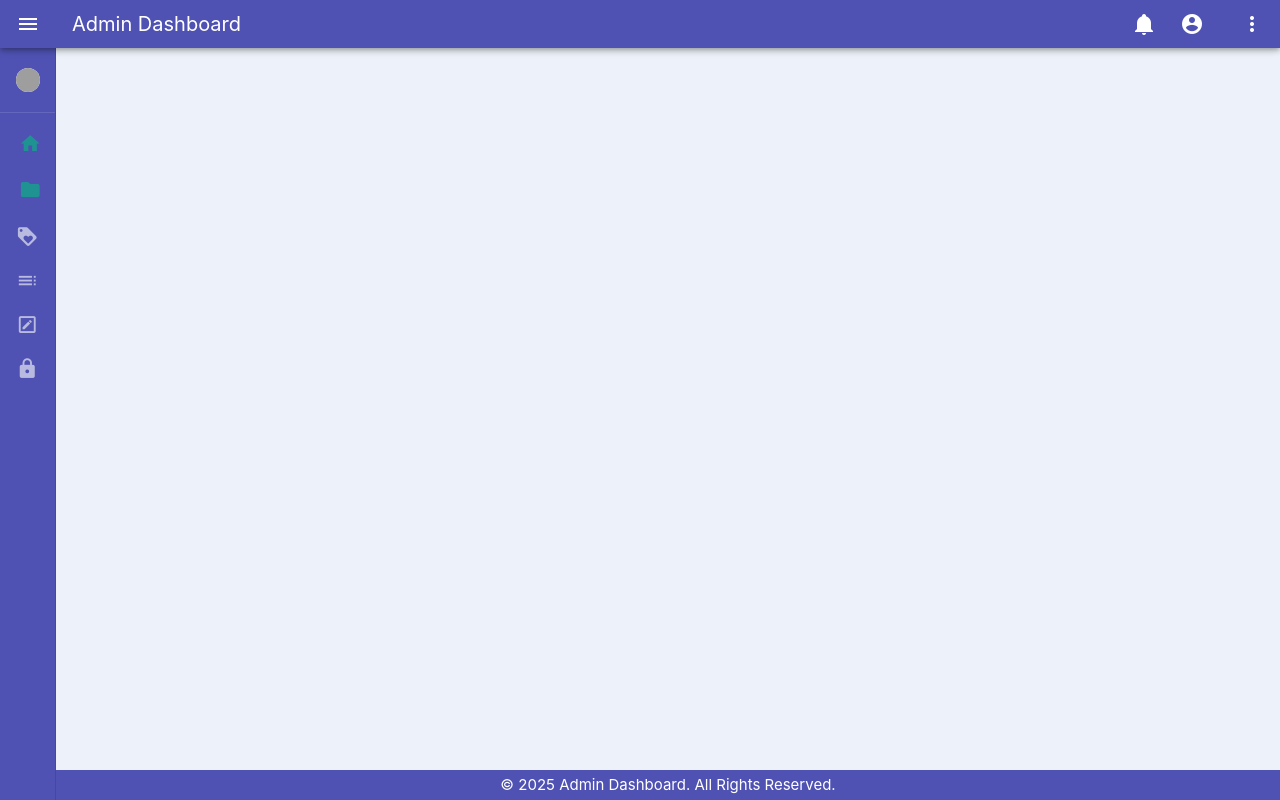
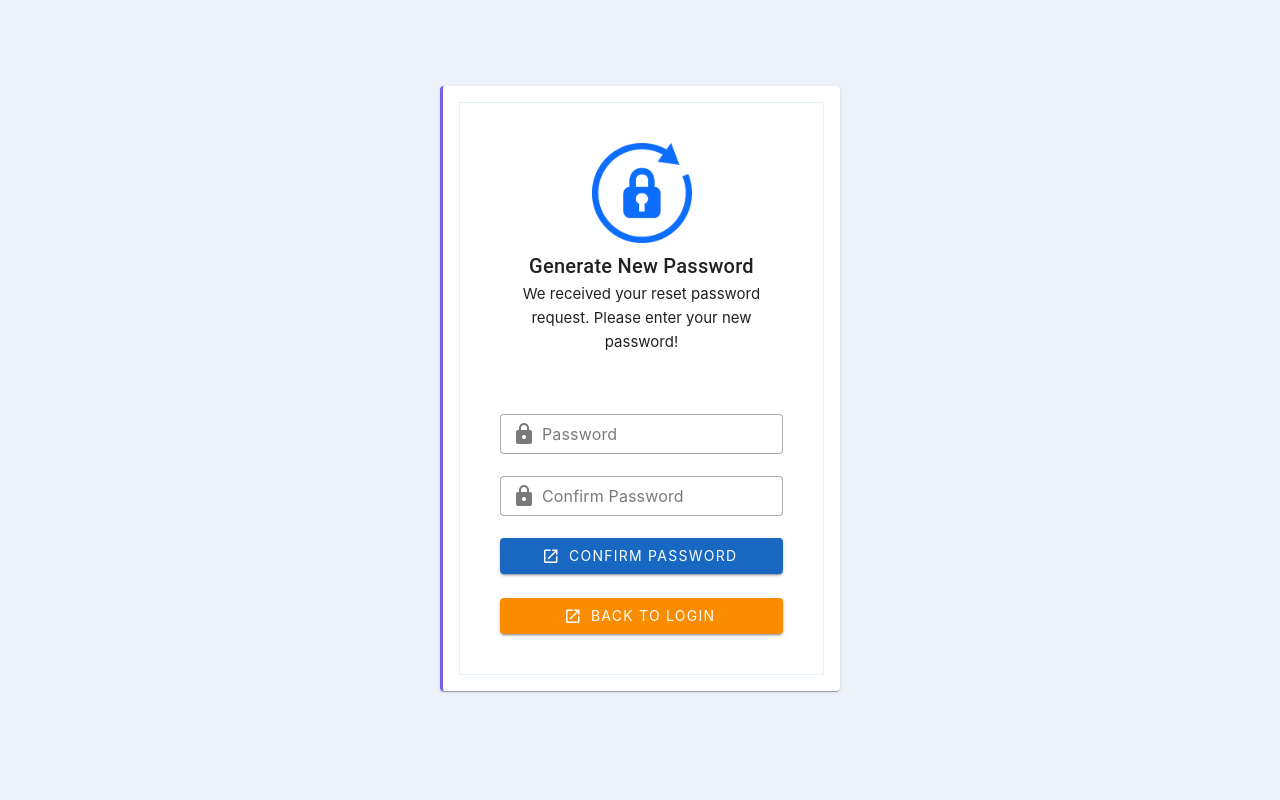
Before and after one commit to shamim009277/vue_vuetify_dashboard, a Vue app: page /reset-password in a window 1280 px wide. Built offline with nearby package versions, Linux system fonts and the light colour scheme; grey boxes are pictures that could not be loaded.

Commit message:
Authentication page add

```diff
--- a/src/App.vue
+++ b/src/App.vue
@@ -1,7 +1,6 @@
-
 <script setup>
-import { ref,computed } from "vue";
-import { RouterView,useRoute } from 'vue-router'
+import { ref, computed } from "vue";
+import { RouterView, useRoute } from 'vue-router'
 import Footer from '@/components/Footer.vue'
 import Topbar from '@/components/Topbar.vue'
 import Sidebar from '@/components/Sidebar.vue'
@@ -9,7 +8,7 @@ const isDrawerOpen = ref(true);
 const route = useRoute();
 
 // Define routes where sidebar and topbar should be hidden
-const hiddenRoutes = ["/login", "/register", "/forgot-password"];
+const hiddenRoutes = ["/login", "/register", "/forget-password", "/reset-password"];
 const showLayout = computed(() => !hiddenRoutes.includes(route.path));
 
 const toggleDrawer = () => {
@@ -33,9 +32,9 @@ const toggleDrawer = () => {
       </v-main>
 
       <!-- Footer -->
-       <div v-if="showLayout">
+      <div v-if="showLayout">
         <Footer />
-       </div>
+      </div>
     </v-container>
   </v-app>
 </template>
@@ -44,6 +43,7 @@ const toggleDrawer = () => {
 body {
   margin: 0;
 }
+
 .card-border-purple {
   border-left: 3px solid #7461E8 !important;
 }
@@ -63,7 +63,8 @@ body {
 .v-list-item__content {
   display: flex;
 }
-.footer{
+
+.footer {
   height: 30px;
 }
 
--- a/src/components/Sidebar.vue
+++ b/src/components/Sidebar.vue
@@ -87,6 +87,14 @@
                     <v-list-item class="v-item-list-custom" prepend-icon="mdi-plus" title="Register"
                         value="register"></v-list-item>
                 </RouterLink>
+                <RouterLink :to="{ name: 'forgetpassword' }" active-class="custom-exact-active" style="display: flex;">
+                    <v-list-item class="v-item-list-custom" prepend-icon="mdi-plus" title="Forgot Password"
+                        value="forgetpassword"></v-list-item>
+                </RouterLink>
+                <RouterLink :to="{ name: 'resetpassword' }" active-class="custom-exact-active" style="display: flex;">
+                    <v-list-item class="v-item-list-custom" prepend-icon="mdi-plus" title="Reset Password"
+                        value="resetpassword"></v-list-item>
+                </RouterLink>
             </v-list-group>
         </v-list>
     </v-navigation-drawer>
--- a/src/router/index.js
+++ b/src/router/index.js
@@ -10,6 +10,8 @@ import Form from '@/views/comp/Form.vue'
 import FormLayout from '@/views/comp/FormLayout.vue'
 import Login from '@/views/authentication/Login.vue'
 import Register from '@/views/authentication/Register.vue'
+import ForgetPassword from '@/views/authentication/ForgetPass.vue'
+import ResetPassword from '@/views/authentication/ResetPassword.vue'
 
 const router = createRouter({
   history: createWebHistory(import.meta.env.BASE_URL),
@@ -69,6 +71,16 @@ const router = createRouter({
       name: 'register',
       component: Register,
     },
+    {
+      path: '/forget-password',
+      name: 'forgetpassword',
+      component: ForgetPassword,
+    },
+    {
+      path: '/reset-password',
+      name: 'resetpassword',
+      component: ResetPassword,
+    },
   ],
 })
 
--- /dev/null
+++ b/src/views/authentication/ForgetPass.vue
@@ -0,0 +1,54 @@
+<template>
+    <v-container fluid class="d-flex align-center justify-center full-height" style="height: 100vh;">
+        <v-row justify="center" align="center">
+            <v-col cols="12" md="6" lg="4">
+                <v-card class="pa-4 card-border-purple">
+                    <div class="border border-info pa-10">
+                        <div class="text-center">
+                            <img src="../../assets/img/for.png" alt="" width="100px" height="100px">
+                        </div>
+                        <div class="text-center">
+                            <h3 class="text-h6">Forgot Password?</h3>
+                            <p>Enter your registered email ID to reset the password ? </p>
+                        </div>
+
+                        <div class="text-center custom-top">
+                            <v-form density="compact" class="mt-5" @submit.prevent>
+                                <v-text-field label="Email Address" type="email" prepend-inner-icon="mdi-email"
+                                    v-model="email" variant="outlined" density="compact" color="info"></v-text-field>
+
+
+                                <v-btn class="w-100" prepend-icon="mdi-open-in-new" type="submit" color="primary">
+                                    Send
+                                </v-btn><br><br>
+
+                                <router-link :to="{ name: 'login' }" class="router-link">
+                                    <v-btn class="w-100" prepend-icon="mdi-open-in-new" type="submit" color="warning">
+                                        Send
+                                    </v-btn>
+                                </router-link>
+                            </v-form>
+                        </div>
+                    </div>
+                </v-card><br>
+            </v-col>
+        </v-row>
+    </v-container>
+</template>
+
+<script setup>
+
+</script>
+
+<style>
+.custom-top {
+    margin-top: 60px !important;
+}
+
+.router-link {
+    text-decoration: none;
+    color: #fff;
+    margin: 0px;
+    padding: 0px;
+}
+</style>
--- /dev/null
+++ b/src/views/authentication/ResetPassword.vue
@@ -0,0 +1,58 @@
+<template>
+    <v-container fluid class="d-flex align-center justify-center full-height" style="height: 100vh;">
+        <v-row justify="center" align="center">
+            <v-col cols="12" md="6" lg="4">
+                <v-card class="pa-4 card-border-purple">
+                    <div class="border border-info pa-10">
+                        <div class="text-center">
+                            <img src="../../assets/img/for.png" alt="" width="100px" height="100px">
+                        </div>
+                        <div class="text-center">
+                            <h3 class="text-h6">Generate New Password</h3>
+                            <p>We received your reset password request. Please enter your new password!</p>
+                        </div>
+
+                        <div class="text-center custom-top">
+                            <v-form density="compact" class="mt-5" @submit.prevent>
+                                <v-text-field label="Password" type="password" prepend-inner-icon="mdi-lock"
+                                    v-model="password" variant="outlined" density="compact" color="info"></v-text-field>
+
+                                <v-text-field label="Confirm Password" type="confirm_password"
+                                    prepend-inner-icon="mdi-lock" v-model="password" variant="outlined"
+                                    density="compact" color="info"></v-text-field>
+
+
+                                <v-btn class="w-100" prepend-icon="mdi-open-in-new" type="submit" color="primary">
+                                    Confirm Password
+                                </v-btn><br><br>
+
+                                <router-link :to="{ name: 'login' }" class="router-link">
+                                    <v-btn class="w-100" prepend-icon="mdi-open-in-new" type="submit" color="warning">
+                                        Back To Login
+                                    </v-btn>
+                                </router-link>
+                            </v-form>
+                        </div>
+                    </div>
+                </v-card><br>
+            </v-col>
+        </v-row>
+    </v-container>
+</template>
+
+<script setup>
+
+</script>
+
+<style>
+.custom-top {
+    margin-top: 60px !important;
+}
+
+.router-link {
+    text-decoration: none;
+    color: #fff;
+    margin: 0px;
+    padding: 0px;
+}
+</style>
```
Also changed, not shown: src/assets/img/for.png (added).
